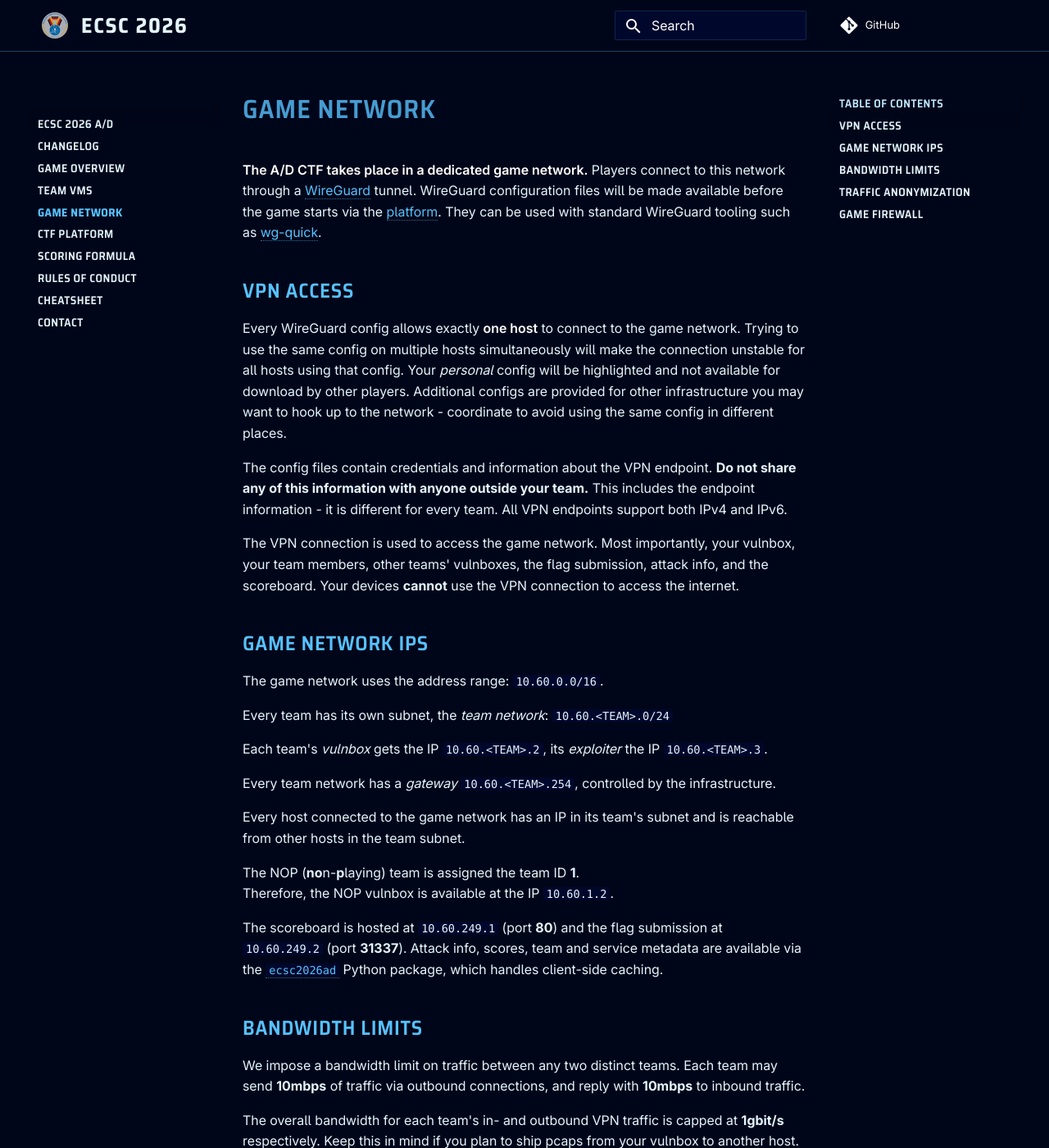
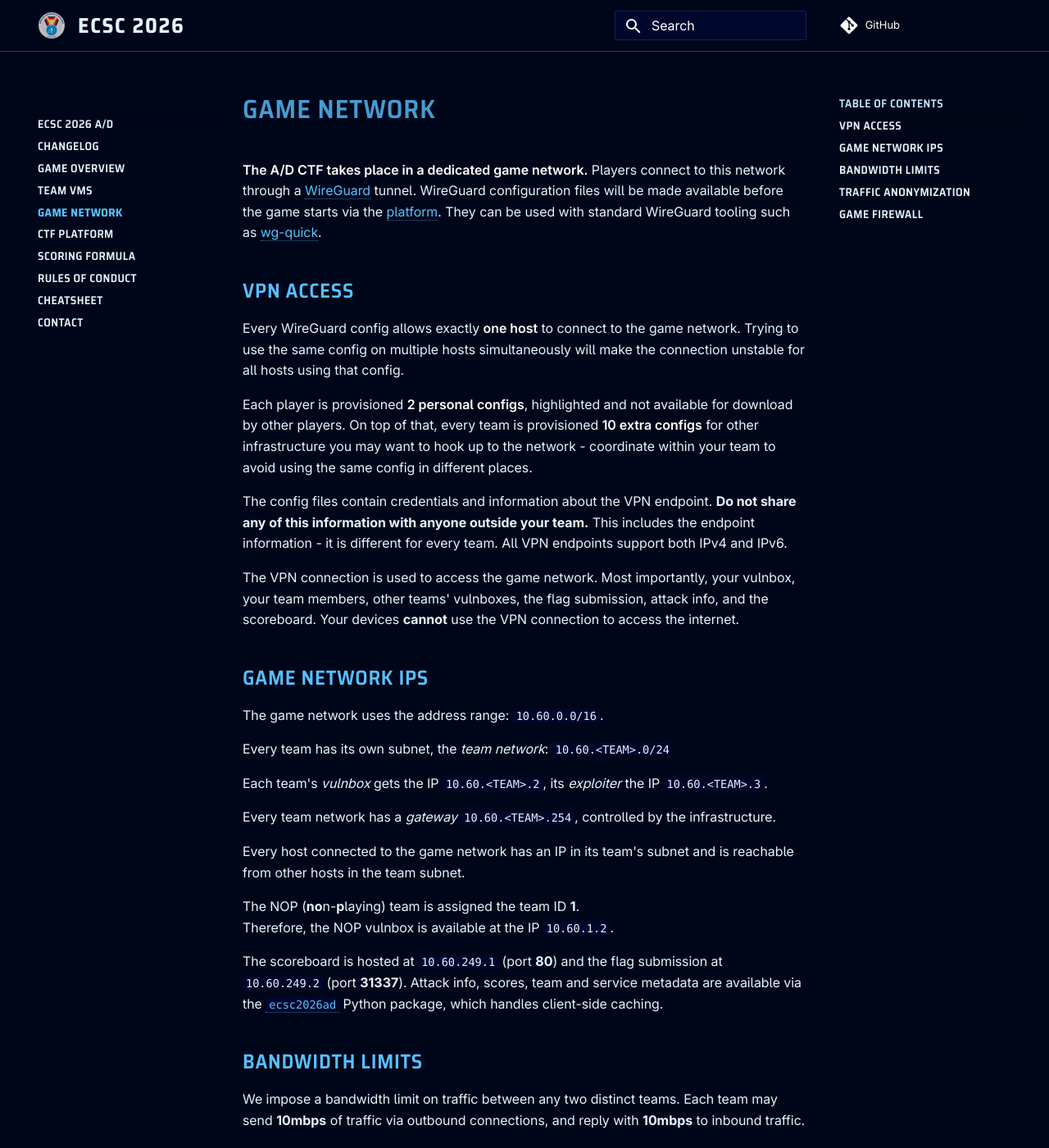
Before and after one commit to Attacking-Lab/ecsc2026-ad-wiki, an MkDocs documentation site: the page built from docs/network.md, in a window 1280 px wide and 1400 px high. Shown: the whole window at 82% size. Built offline with MkDocs 1.6.1 and Material for MkDocs 9.7.7, drawn with Linux system fonts in a browser that asks for light colours; comment, search, counter and statistics services are not loaded.

Commit message:
Checker status, VPN configs, AI policy

```diff
--- a/docs/assets/style.css
+++ b/docs/assets/style.css
@@ -222,8 +222,11 @@
 	color: var(--ecsc-text-strong);
 }
 
+:root [data-md-color-scheme=slate] .md-header .md-logo {
+	margin-left: 0.2em;
+}
+
 :root [data-md-color-scheme=slate] .md-header .md-logo img {
-	margin-left: 0.2em;
 	height: 1.6rem;
 	width: 1.6rem;
 	padding: 0.15rem;
--- a/docs/network.md
+++ b/docs/network.md
@@ -11,9 +11,12 @@ used with standard WireGuard tooling such as [wg-quick](https://www.man7.org/lin
 Every WireGuard config allows exactly <span class=hltext>one host</span> to connect to
 the game network. Trying to use the same config on multiple hosts simultaneously will
 make the connection unstable for all hosts using that config.
-Your *personal* config will be highlighted and not available for download by other players.
-Additional configs are provided for other infrastructure you may want to hook
-up to the network - coordinate to avoid using the same config in different places.
+
+Each player is provisioned <span class=hltext>2 personal configs</span>, highlighted and
+not available for download by other players. On top of that, every team is provisioned
+<span class=hltext>10 extra configs</span> for other infrastructure you may want to hook
+up to the network - coordinate within your team to avoid using the same config in
+different places.
 
 The config files contain credentials and information about the VPN endpoint.
 **Do not share any of this information with anyone outside your team.** This includes the
--- a/mkdocs.yml
+++ b/mkdocs.yml
@@ -6,8 +6,8 @@ validation:
     absolute_links: "ignore"
 theme:
   name: material
-  logo: assets/ecsc2026-logo.svg
-  favicon: assets/ecsc2026-logo.svg
+  logo: assets/logo.svg
+  favicon: assets/logo.svg
   font: false
   palette:
     scheme: slate
```
Also changed, not shown: docs/changelog.md (+1 -0 lines), docs/conduct.md (+1 -0 lines), docs/scoring.md (+7 -2 lines), docs/assets/logo.svg.
